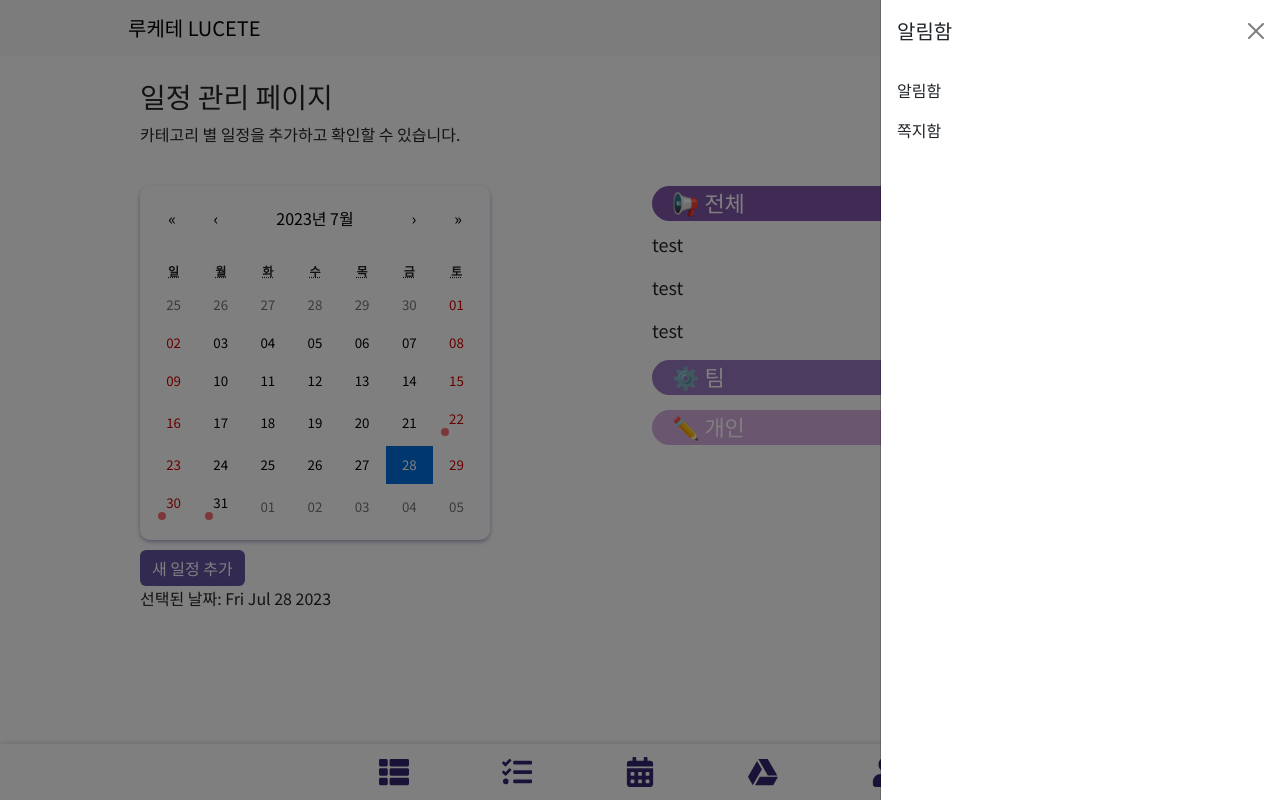
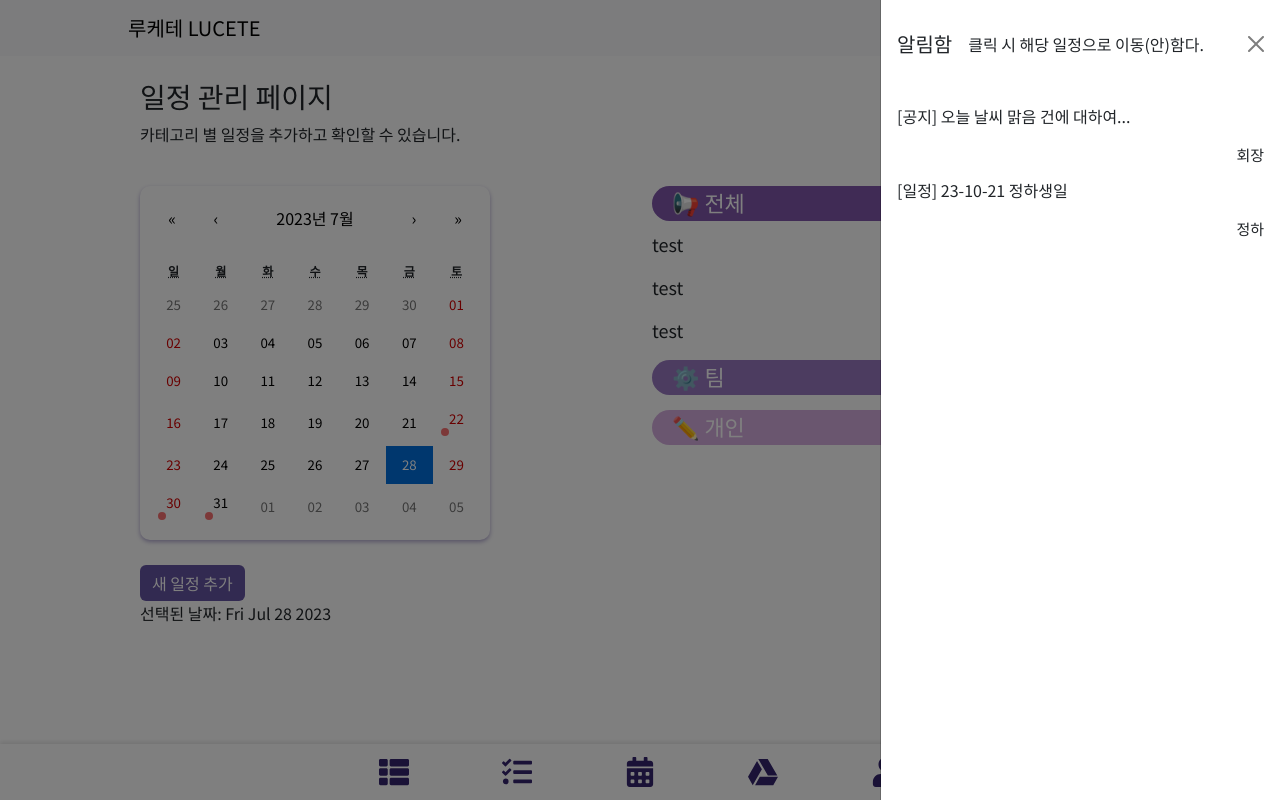
Before and after one commit to LuceteProject/front_web, a React (Create React App) app: page /calendar in a window 1280 px wide. Both pictures are taken after a click on the icon 1137 px from the left and 28 px from the top of the page. Built offline with nearby package versions, Linux system fonts and the light colour scheme; a web font is replaced by a local one.

Commit message:
💄 투두 최대글자, nav바 쪽지 삭제및 더미데이터

```diff
--- a/src/components/Navigation.tsx
+++ b/src/components/Navigation.tsx
@@ -28,7 +28,7 @@ function Header() {
   const handleShow = () => setShow(true);
   return (
     <div>
-      <Navbar bg="light" expand="lg" className="px-10 header-content" style={{ justifyContent:"space-between" }}>
+      <Navbar bg="light" expand="lg" className="px-10 header-content" style={{ justifyContent: "space-between" }}>
         <Navbar.Brand href="/">루케테 LUCETE</Navbar.Brand>
         <FaBell
           style={{
@@ -41,10 +41,18 @@ function Header() {
       <Offcanvas show={show} onHide={handleClose} placement="end">
         <Offcanvas.Header closeButton>
           <Offcanvas.Title>알림함</Offcanvas.Title>
+          <Offcanvas.Header>클릭 시 해당 일정으로 이동(안)함다.</Offcanvas.Header>
         </Offcanvas.Header>
         <Offcanvas.Body>
-          <p>알림함</p>
-          <p>쪽지함</p>
+          <div style={{marginBottom: 50}}>
+            <p>[공지] 오늘 날씨 맑음 건에 대하여...</p>
+            <p style={{fontSize:15, float:'right'}}>회장 </p>
+          </div>
+          <div style={{marginBottom: 50}}>
+            <p>[일정] 23-10-21 정하생일</p>
+            <p style={{fontSize:15, float:'right'}}>정하 </p>
+          </div>
+
         </Offcanvas.Body>
       </Offcanvas>
     </div>
--- a/src/components/TodoItem.tsx
+++ b/src/components/TodoItem.tsx
@@ -53,6 +53,7 @@ const InputTodoItem = (props: InputTodoItemProps) => {
         type="text"
         placeholder="항목을 입력하세요"
         value={newTodo}
+        maxLength={30}
         onChange={(e) => onNewTodoChange(e.target.value)}
         onKeyDown={(e) => e.key === "Enter" && onAddTodo()}
       />
--- a/src/index.css
+++ b/src/index.css
@@ -1,11 +1,14 @@
 @import url('https://fonts.googleapis.com/css2?family=Dongle&family=Noto+Sans+KR:wght@400&display=swap');
+
 @font-face {
-	font-family: "googleOrbit";
-	src: url(./assets/fonts/Orbit-Regular.ttf);
+  font-family: "googleOrbit";
+  src: url(./assets/fonts/Orbit-Regular.ttf);
 }
+
 * {
   font-family: 'Noto Sans KR', sans-serif;
 }
+
 /*
 body {
   margin: 0;
@@ -19,8 +22,9 @@ body {
 
 
 :root {
-	--font-googleOrbit: "googleOrbit";
+  --font-googleOrbit: "googleOrbit";
 }
+
 code {
   font-family: source-code-pro, Menlo, Monaco, Consolas, 'Courier New',
     monospace;
@@ -28,4 +32,8 @@ code {
 
 .custom-button {
   background-color: rgb(153, 120, 193);
+  position: "sticky";
+  float: "right";
+  margin-top: 15px;
+  border: 1,
 }
```
Lines whose indentation alone changed are shown as unchanged.
